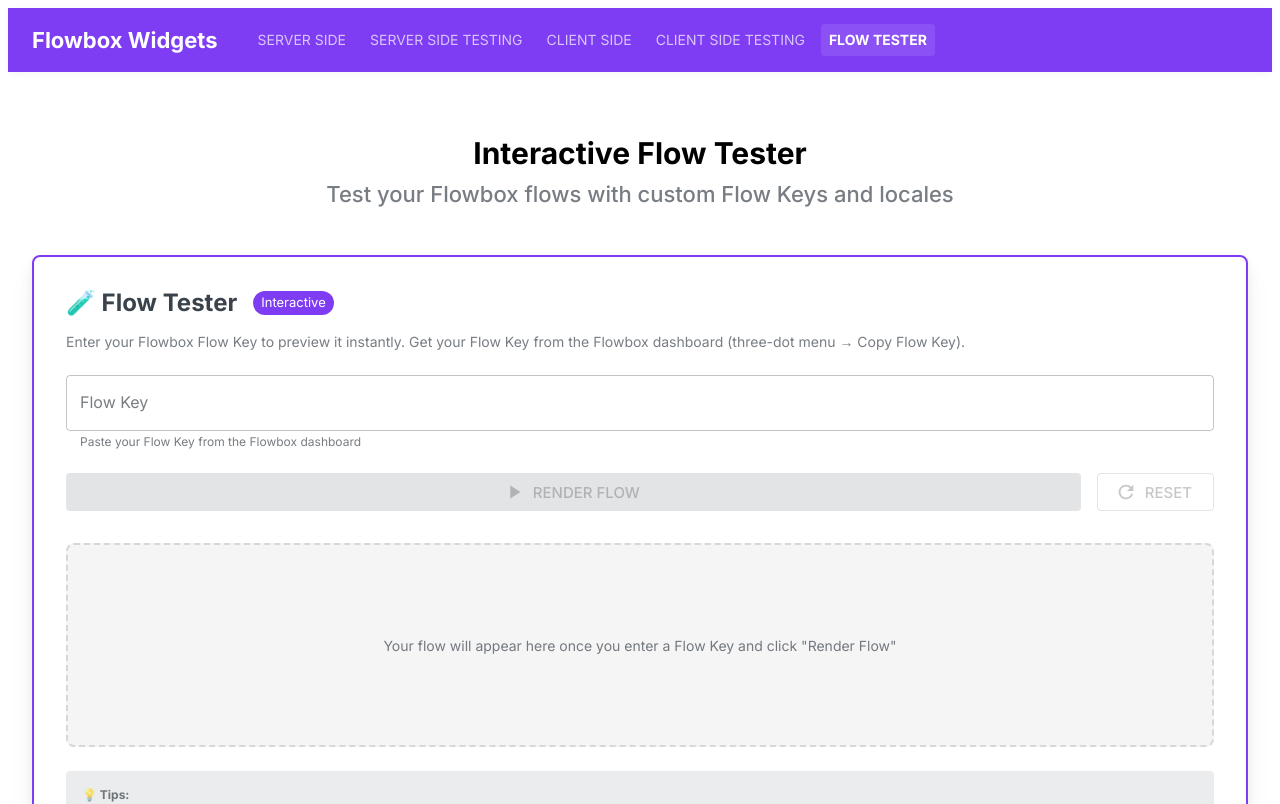
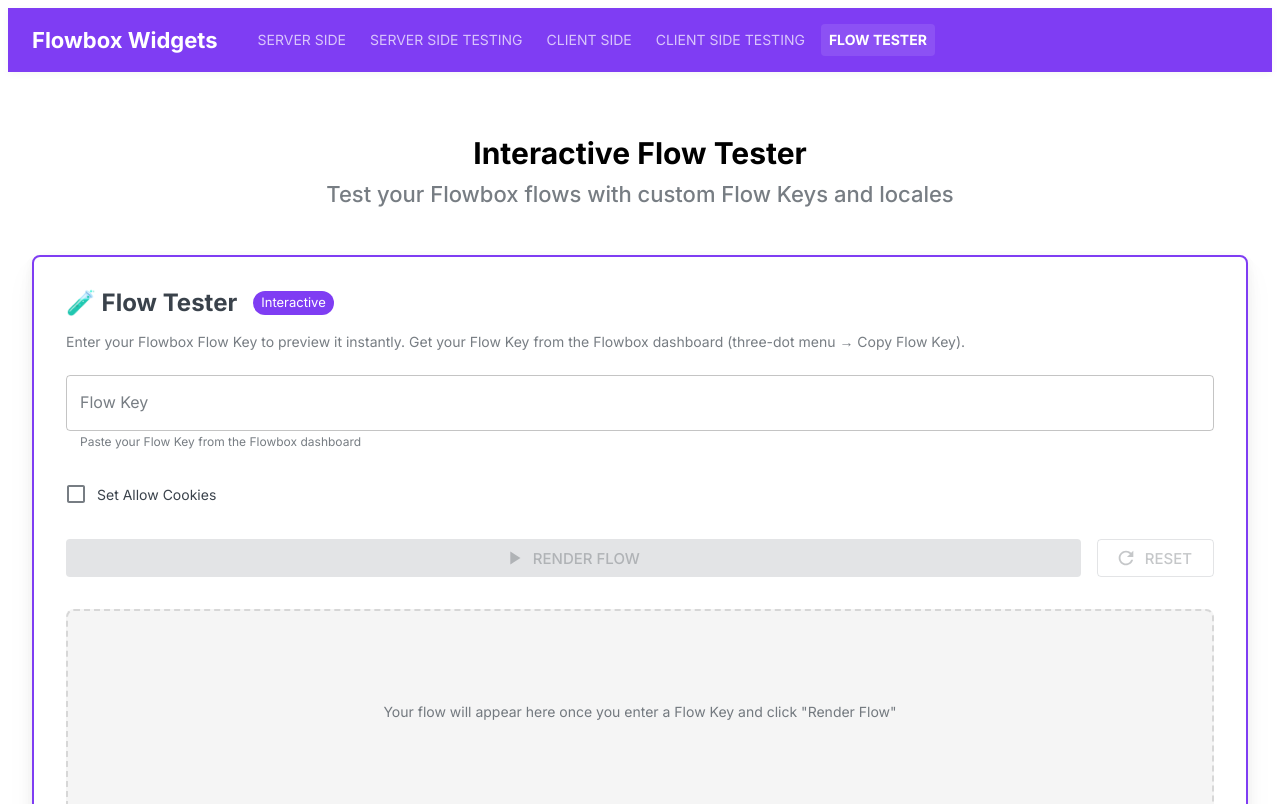
Before and after one commit to tomastubert/flowbox-landing, a Next.js app: page /flow-tester in a window 1280 px wide. Shown: the top 804 px of the page. Built offline with nearby package versions, Linux system fonts and the light colour scheme; what @mui/material-nextjs would draw is missing.

Commit message:
Add allowCookies

```diff
--- a/src/components/FlowboxEmbed.tsx
+++ b/src/components/FlowboxEmbed.tsx
@@ -8,6 +8,7 @@
   containerId: string;
   isTest?: boolean;
   isServerSide?: boolean;
+  allowCookies?: boolean;
 }
 
 export default function FlowboxEmbed({
@@ -16,6 +17,7 @@
   containerId,
   isTest = false,
   isServerSide = false,
+  allowCookies = false,
 }: FlowboxEmbedProps) {
   const containerRef = useRef<HTMLDivElement>(null);
   const scriptLoadedRef = useRef(false);
@@ -25,13 +27,13 @@
     const scriptUrl = process.env.NEXT_PUBLIC_FLX_URL || 'https://connect.flowbox.me/flowbox.js';
 
     const initializeFlowbox = () => {
-      console.log("Initializing Flowbox with key:", flowKey, window.flowbox);
       if (window.flowbox && containerRef.current) {
         window.flowbox("init", {
           container: `#${containerId}`,
           key: flowKey,
           locale: locale,
           ...(isServerSide && { lazyLoad: false }),
+          ...(allowCookies && { allowCookies: true }),
         });
       }
     };
--- a/src/components/widgets/FlowTester.tsx
+++ b/src/components/widgets/FlowTester.tsx
@@ -18,6 +18,7 @@
   const [flowKey, setFlowKey] = useState("");
   const [locale, setLocale] = useState();
   const [isTest, setIsTest] = useState(false);
+  const [allowCookies, setAllowCookies] = useState(false);
   const [error, setError] = useState("");
   const [isRendered, setIsRendered] = useState(false);
   const [renderKey, setRenderKey] = useState(0);
@@ -104,6 +105,23 @@
           }
         /> */}
 
+        <FormControlLabel
+          control={
+            <Checkbox
+              checked={allowCookies}
+              onChange={(e) => setAllowCookies(e.target.checked)}
+              disabled={isRendered}
+            />
+          }
+          label={
+            <Box>
+              <Typography variant="body2">
+                Set Allow Cookies
+              </Typography>
+            </Box>
+          }
+        />
+
         <Box sx={{ display: "flex", gap: 2 }}>
           <Button
             variant="contained"
@@ -161,6 +179,7 @@
             containerId={`flowbox-tester-${renderKey}`}
             isTest={isTest}
             isServerSide={true}
+            allowCookies={allowCookies}
           />
         ) : (
           <Typography variant="body2" color="text.secondary" sx={{ textAlign: "center", p: 4 }}>
```
